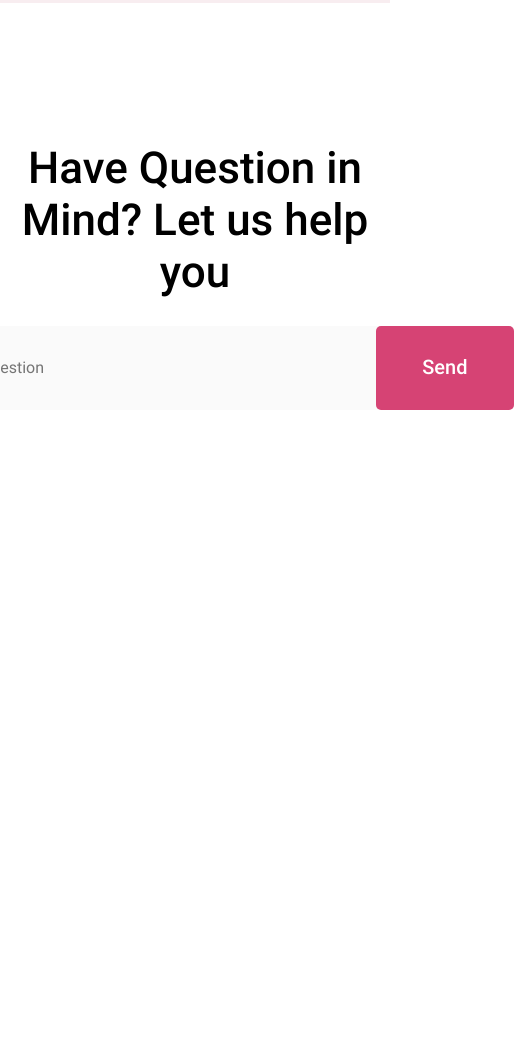
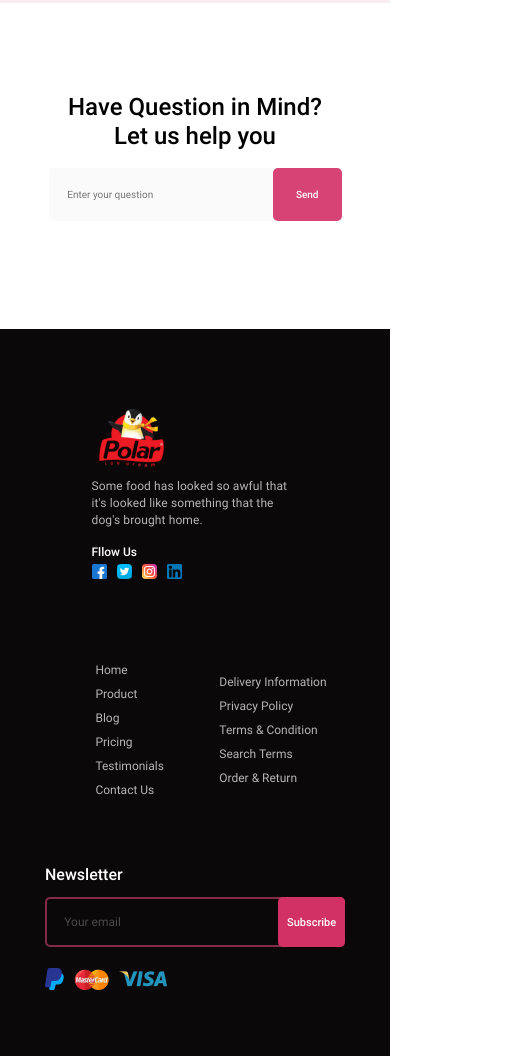
Before and after one commit to Aitmuhamet/blue_marketin, a plain HTML site: page index.html in a window 390 px wide. Shown: the part 5476-6532 px from the top of the page, 514 px wide, since content can reach past the window. Before the commit the page ends 6024 px from the top, so only its background shows below. Drawn offline with nearby package versions, Linux system fonts and the light colour scheme; a web font is replaced by a local one.

Commit message:
ready index

```diff
--- a/css/main.css
+++ b/css/main.css
@@ -642,7 +642,7 @@ input[type="text"] {
   line-height: 52px;
   text-align: center;
   color: #000;
-  margin-bottom: 28px;
+  margin-bottom: 44px;
   max-width: 522px;
 }
 .text-field__group{
@@ -672,7 +672,8 @@ input[type="text"] {
 .text-field__group{
     position: relative;
     min-width: 637px;
-    min-height: 74px;
+    min-height: 54px;
+    margin-bottom: 18px;
 }
 .text-field__group .text-field__btn {
     border-radius: 5px;
@@ -696,6 +697,127 @@ input[type="text"] {
     background: #FAFAFA;
     padding: 1.875em;
     box-sizing: border-box;
+}
+/* footer */
+.footer {
+  background: #0A0808;
+  min-height: 200px;
+  padding-bottom: 103px;
+  padding-top: 70px;
+}
+.footer__item {
+  display: flex;
+  flex-direction: column;
+  justify-content: end;
+}
+.footer__content {
+  display: flex;
+  justify-content: space-between;
+  align-items: flex-end;
+}
+.footer__logo {
+  max-width: 207px;
+  padding-bottom: 10px;
+}
+.footer__logo-img img {
+  width: 79px;
+}
+.footer__logo ul,
+.footer__payments {
+  display: flex;
+  padding-left: 0;
+  gap: 10px;
+}
+.footer__lists {
+  display: flex;
+  flex-direction: row;
+  max-width: 310px;
+  width: 90%;
+  height: max-content;
+  justify-content: space-between;
+}
+.footer__list {
+  display: flex;
+  flex-direction: column;
+  justify-content: center;
+}
+.footer__lists li a,
+.footer__logo p {
+  color: #fff;
+  opacity: 0.7;
+  text-decoration: none;
+}
+.footer__item:nth-of-type(n + 2) li a {
+  font-family: 'roboto';
+  font-style: normal;
+  font-weight: 400;
+  font-size: 12px;
+  line-height: 14px;
+}
+.footer__item:nth-of-type(n + 2) li:hover a {
+  opacity: 1;
+}
+.footer__content {
+  flex-grow: 1;
+}
+.footer__item .text-field__group {
+  min-width: unset;
+}
+.footer__logo p {
+  font-family: 'roboto';
+  font-style: normal;
+  font-weight: 400;
+  font-size: 12px;
+  line-height: 17px;
+  letter-spacing: 0.01em;
+  color: #fff;
+  opacity: 0.7;
+}
+.follow-us {
+  font-family: 'roboto';
+  font-style: normal;
+  font-weight: 500;
+  font-size: 12px;
+  line-height: 14px;
+  color: #fff;
+}
+.newsletter {
+  font-family: 'roboto';
+  font-style: normal;
+  font-weight: 500;
+  font-size: 16px;
+  line-height: 19px;
+  color: #fff;
+  display: block;
+  margin-bottom: 13px;
+}
+.footer__item .text-field__group {
+  width: 388px;
+  height: 55px;
+}
+.footer__item .text-fiel__input {
+  width: 100%;
+  background: transparent;
+  border: 2px solid #d64374;
+  border-radius: 5px;
+  padding: 1.44em;
+  opacity: 0.6;
+}
+.footer__item .text-fiel__btn {
+  position: absolute;
+  right: 0;
+  top: 0;
+  bottom: 0;
+  border: none;
+  background: #d23166;
+  border-radius: 5px;
+  font-family: 'roboto';
+  font-style: normal;
+  font-weight: 500;
+  font-size: 20px;
+  line-height: 23px;
+  color: #fff;
+  padding: 0.8em;
 }
 
 @media (max-width: 1200px) {
@@ -757,6 +879,9 @@ input[type="text"] {
   }
   .simple__content{
     padding: 0 70px;
+  }
+  .footer__content {
+    justify-content: space-evenly;
   }
 }
 @media (max-width: 992px) {
@@ -899,6 +1024,25 @@ input[type="text"] {
   .tab-content__item{
     margin-top: 10px;
   }
+  .text-field__group {
+    min-width: 400px;
+    min-height: 50px;
+  }
+  .text-field__group .text-field__input {
+    font-size: 12px;
+  }
+  .text-field__group .text-field__btn {
+    font-size: 15px;
+  }
+  .question__content h2 {
+    font-size: 29px;
+    line-height: 42px;
+    margin-bottom: 33px;
+    max-width: 341px;
+  }
+  .question__content {
+    min-height: 400px;
+  }
 }
 @media (max-width: 576px) {
   .header__content{
@@ -969,6 +1113,22 @@ input[type="text"] {
     font-size: 35px;
     line-height: 35px;
   }
+  .footer__item .text-field__group {
+    width: 300px;
+    height: 40px;
+  }
+  .footer__item .text-fiel__input {
+    font-size: 12px;
+  }
+  .footer__item .text-fiel__btn {
+    font-size: 11px;
+  }
+  .footer__lists {
+    justify-content: space-evenly;
+  }
+  .footer {
+    padding-bottom: 50px;
+  }
 }
 @media (max-width: 480px) {
   .benefits{
@@ -992,4 +1152,20 @@ input[type="text"] {
   .simple__text ul{
     padding-left: 0;
   }
+  .text-field__group {
+    min-width: 293px;
+  }
+  .question__content {
+    min-height: 326px;
+  }
+  .text-field__group .text-field__btn,
+  .text-field__group .text-field__input {
+    font-size: 10px;
+  }
+  .question__content h2 {
+    font-size: 24px;
+    line-height: 29px;
+    margin-bottom: 17px;
+    max-width: 287px;
+  }
 }
--- a/index.html
+++ b/index.html
@@ -236,6 +236,61 @@
         </div>
     </section>
   </div>
+  <footer class="footer">
+    <div class="container footer__content flex-wrap gap-5">
+      <div class="footer__item footer__logo">
+        <div class="footer__logo-img">
+          <a href="#!"><img src="img/logo.png" alt=""></a>
+        </div>
+        <p>Some food has looked so awful that it's looked like something that the dog's brought home.</p>
+        <span class="follow-us">Fllow Us</span>
+        <ul>
+          <li><a href="#!"><img src="img/facebook.png" alt=""></a></li>
+          <li><a href="#!"><img src="img/twitter.png" alt=""></a></li>
+          <li><a href="#!"><img src="img/instagram.png" alt=""></a></li>
+          <li><a href="#!"><img src="img/linkedin.png" alt=""></a></li>
+        </ul>
+      </div>
+      <div class="footer__item footer__lists">
+        <div class="footer__list">
+          <ul>
+            <li><a href="#!">Home</a></li>
+            <li><a href="#!">Product</a></li>
+            <li><a href="#!">Blog</a></li>
+            <li><a href="#!">Pricing</a></li>
+            <li><a href="#!">Testimonials</a></li>
+            <li><a href="#!">Contact Us</a></li>
+          </ul>
+        </div>
+        <div class="footer__list">
+          <ul>
+            <li><a href="#!">Delivery Information</a></li>
+            <li><a href="#!">Privacy Policy</a></li>
+            <li><a href="#!">Terms & Condition</a></li>
+            <li><a href="#!">Search Terms</a></li>
+            <li><a href="#!">Order & Return</a></li>
+          </ul>
+        </div>
+      </div>
+      <div class="footer__item">
+        <span class="newsletter">Newsletter</span>
+        <div class="text-field__group">
+          <input type="email" class="text-fiel__input" id="email" name="email" placeholder="Your email">
+          <button class="text-fiel__btn" type="button">Subscribe</button>
+        </div>
+        <ul class="footer__payments">
+          <li><a href="#!"><img src="img/Group-1.png" alt=""></a></li>
+          <li><a href="#!"><img src="img/Group-2.png" alt=""></a></li>
+          <li><a href="#!"><img src="img/Group-3.png" alt=""></a></li>
+        </ul>
+      </div>
+    </div>
+  </footer>
+
+
+
+
+
 
 
   <script src="js/bootstrap.bundle.min.js"></script>
```
